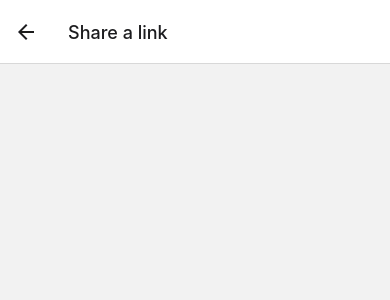
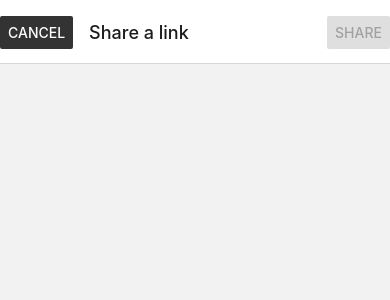
Before and after one commit to jonathanlambertt/strivvy-frontend, a React Native app: screen /NewPost in a window 390 px wide. Shown: the top 300 px of the page. Built offline with nearby package versions, Linux system fonts and the light colour scheme.

Commit message:
add cancel and share buttons to new-post screen

```diff
--- a/src/screens/NewPostScreen.js
+++ b/src/screens/NewPostScreen.js
@@ -1,6 +1,22 @@
-import { View } from "react-native";
+import { useEffect } from "react";
+import { View, Button } from "react-native";
 
-const NewPostScreen = () => {
+const NewPostScreen = ({ navigation }) => {
+  useEffect(() => {
+    navigation.setOptions({
+      headerLeft: () => (
+        <Button
+          title="Cancel"
+          color={"#333"}
+          onPress={() => navigation.goBack()}
+        />
+      ),
+      headerRight: () => (
+        <Button title="Share" color={"#ed1847"} disabled={true} />
+      ),
+    });
+  });
+
   return <View></View>;
 };
 
```
